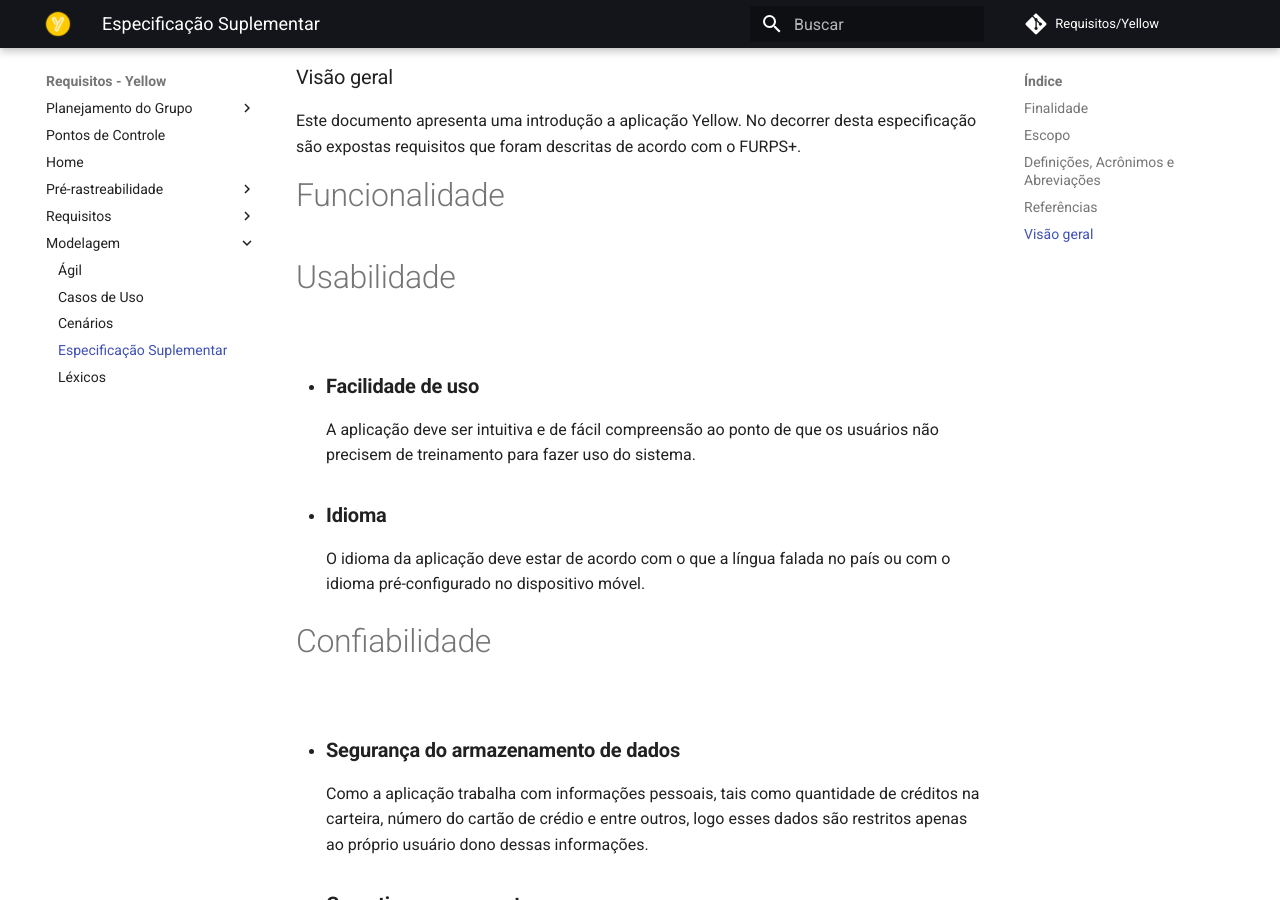
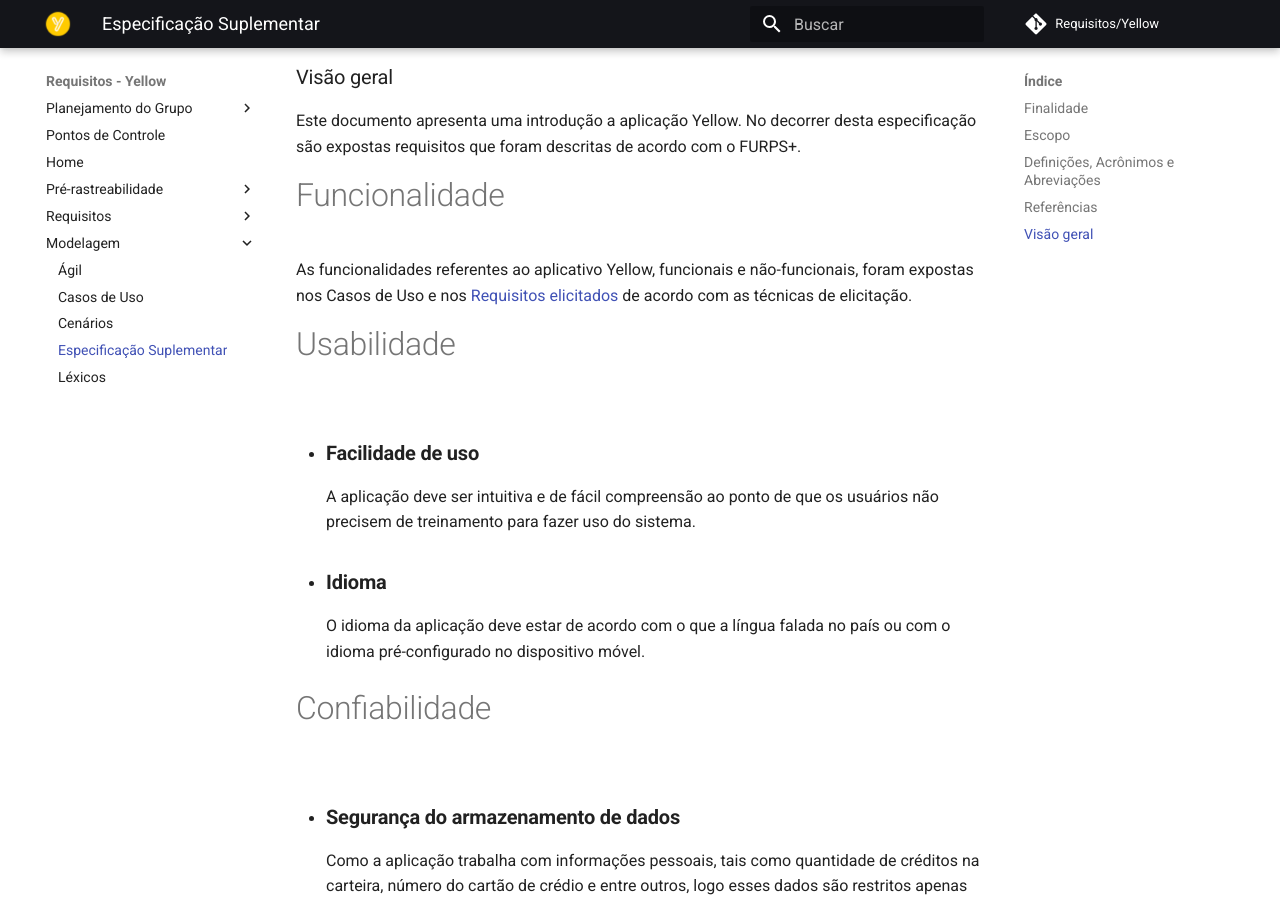
Before and after one commit to me42th/2019.2-Yellow, an MkDocs documentation site: the page built from docs/modelagem/especificacao_suplementar.md, in a window 1280 px wide and 900 px high, scrolled down 1119 px. Built offline with MkDocs 1.6.1 and Material for MkDocs 9.7.7, drawn with Linux system fonts in a browser that asks for light colours; comment, search, counter and statistics services are not loaded.

Commit message:
Adicionar informações referente a Funcionalidades

```diff
--- a/docs/modelagem/especificacao_suplementar.md
+++ b/docs/modelagem/especificacao_suplementar.md
@@ -31,7 +31,7 @@ Este documento apresenta uma introdução a aplicação Yellow. No decorrer dest
 
 Funcionalidade
 ===
-
+As funcionalidades referentes ao aplicativo Yellow, funcionais e não-funcionais, foram expostas nos Casos de Uso e nos [Requisitos elicitados](https://github.com/Requisitos-de-Software/2019.2-Yellow/blob/master/docs/elicitacao/requisitos/requisitos_elicitados.md) de acordo com as técnicas de elicitação.
 
 Usabilidade
 ===
```
